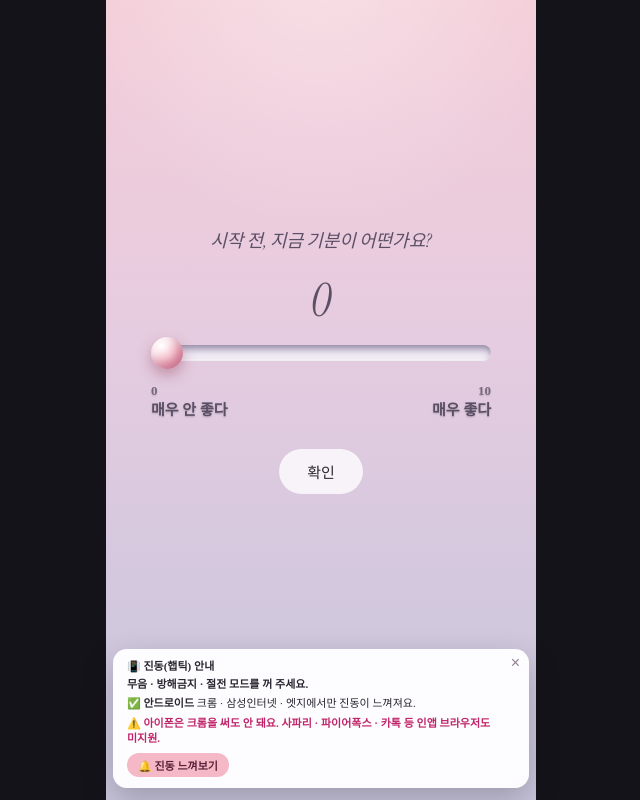
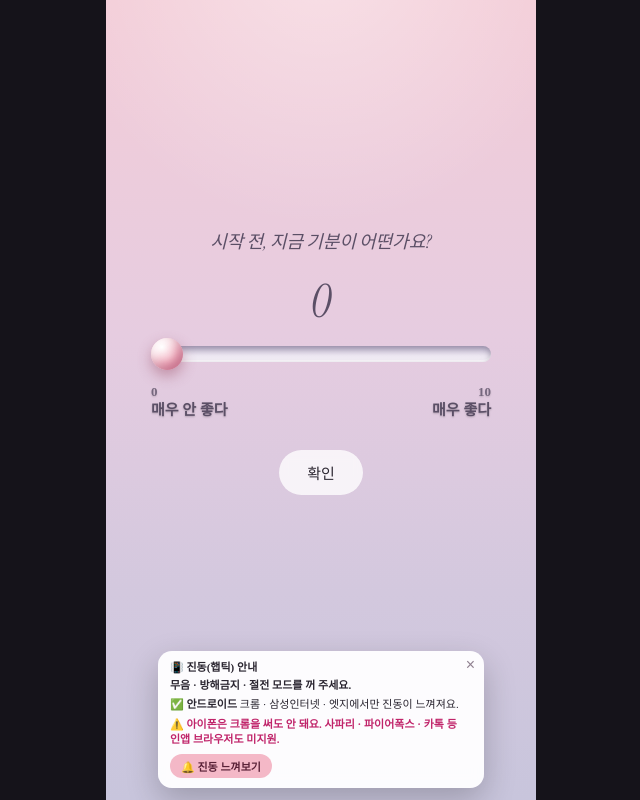
Before and after one commit to todaktodakhaejo/Prototype, a React (Vite) app: page / in a window 1280 px wide. Both pictures are taken after a click on the button "시작하기". Shown: the whole page, without its empty margins (319-959 px from the left). Built offline with nearby package versions, Linux system fonts and the light colour scheme; no server answers; a web font is replaced by a local one.

Commit message:
안내 말풍선 폭 축소(화면 꽉 안 차게) + 내부 여백 최소화
- width 416→326px(min(82vw,326))로 줄여 가로 꽉 참/오른쪽 빈 공간 해소.
- 내부 패딩 축소.

Co-Authored-By: Claude Opus 4.8 (1M context) <noreply@anthropic.com>

```diff
--- a/src/components/StartupNotice.tsx
+++ b/src/components/StartupNotice.tsx
@@ -53,11 +53,11 @@ export default function StartupNotice() {
             left: '50%',
             bottom: 12,
             zIndex: 50,
-            // 가로로 넓혀 줄바꿈을 줄임 → 세로 높이가 짧아져 시작 질문이 덜 위로 치우침
-            width: 'min(95vw, 416px)',
+            // 화면을 꽉 채우지 않게 적당한 폭 + 내부 여백 최소화(오른쪽 빈 공간 줄임)
+            width: 'min(82vw, 326px)',
             maxHeight: '40vh',
             overflowY: 'auto',
-            padding: '10px 26px 11px 14px',
+            padding: '9px 18px 10px 12px',
             borderRadius: 14,
             background: 'rgba(255,255,255,0.95)',
             color: 'var(--ink)',
```
